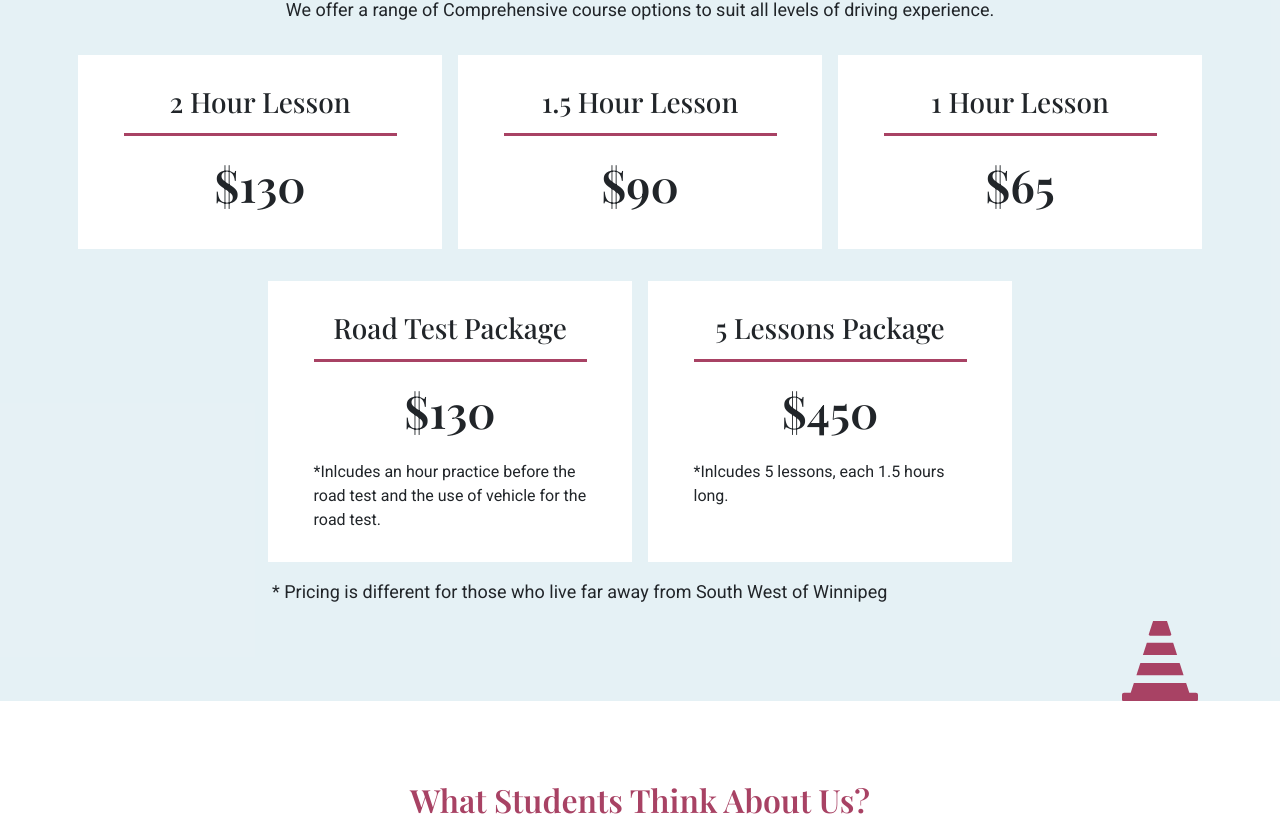
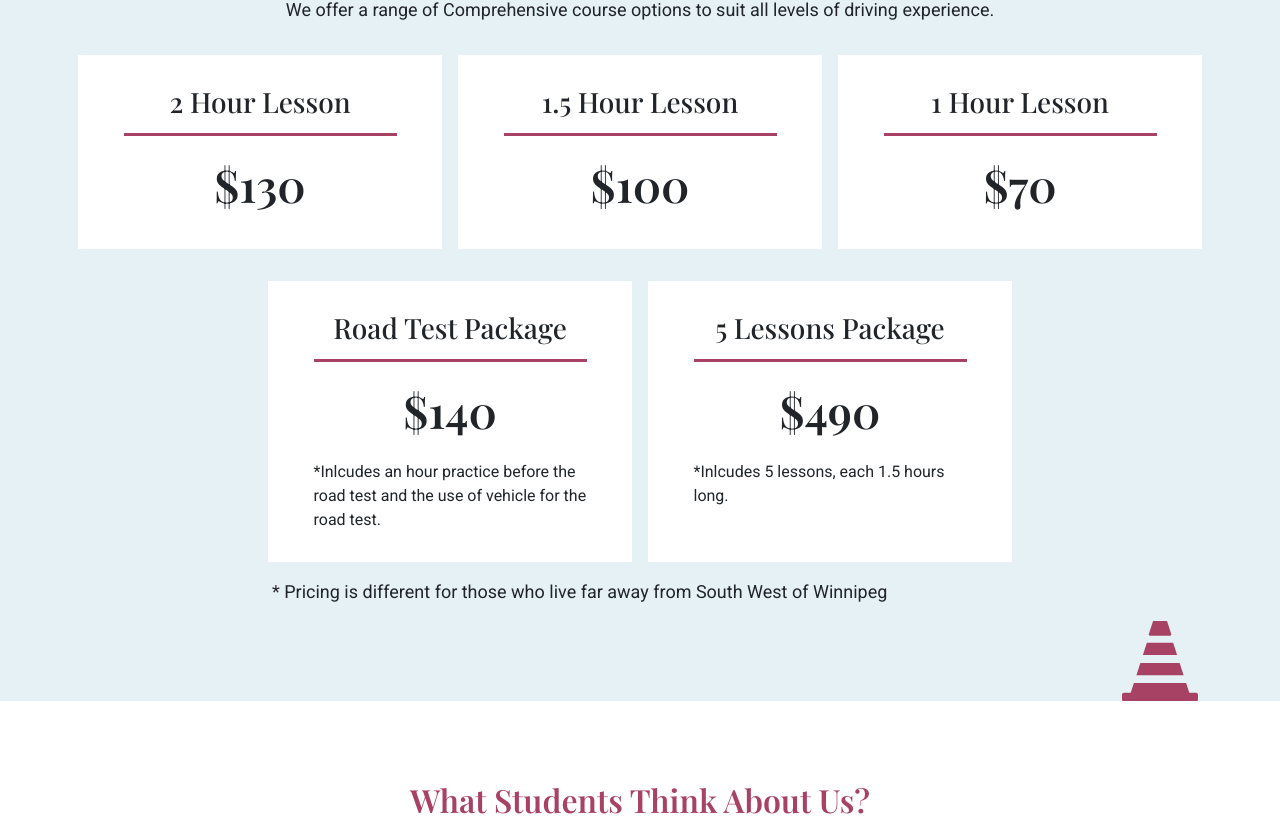
Before and after one commit to AnnHo01/1st_step_driving, a Next.js app: page / in a window 1280 px wide. Shown: the part 2392-3208 px from the top of the page. Built offline with nearby package versions, Linux system fonts and the light colour scheme.

Commit message:
Update pricing

```diff
--- a/src/app/page.js
+++ b/src/app/page.js
@@ -151,13 +151,13 @@ export default function Home() {
                   <Col xs={12} lg={4} className='mb-3 g-0 g-lg-3'>
                     <div className={`${styles.course}`}>
                       <h3>1.5 Hour Lesson</h3>
-                      <p className={`${styles.price}`}>$90</p>
+                      <p className={`${styles.price}`}>$100</p>
                     </div>
                   </Col>
                   <Col xs={12} lg={4} className='mb-3 g-0 g-lg-3'>
                     <div className={`${styles.course}`}>
                       <h3>1 Hour Lesson</h3>
-                      <p className={`${styles.price}`}>$65</p>
+                      <p className={`${styles.price}`}>$70</p>
                     </div>
                   </Col>
                 </Row>
@@ -165,14 +165,14 @@ export default function Home() {
                   <Col xs={12} lg={4} className='mb-3 g-0 g-lg-3'>
                     <div className={`${styles.course}`}>
                       <h3>Road Test Package</h3>
-                      <p className={`${styles.price}`}>$130</p>
+                      <p className={`${styles.price}`}>$140</p>
                       <p>*Inlcudes an hour practice before the road test and the use of vehicle for the road test.</p>
                     </div>
                   </Col>
                   <Col xs={12} lg={4} className='mb-3 g-0 g-lg-3'>
                     <div className={`${styles.course}`}>
                       <h3>5 Lessons Package</h3>
-                      <p className={`${styles.price}`}>$450</p>
+                      <p className={`${styles.price}`}>$490</p>
                       <p>*Inlcudes 5 lessons, each 1.5 hours long.</p>
                     </div>
                   </Col>
```
